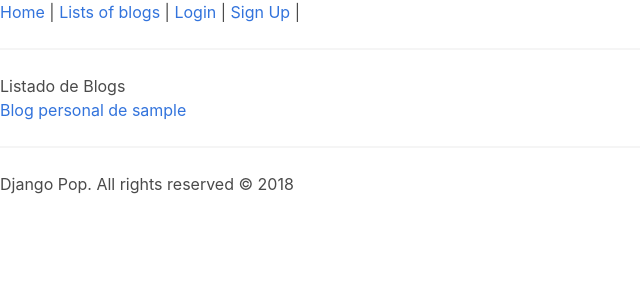
After one commit to MMartinOrtu/wordplease, a Django app: page /blogs in a window 1280 px wide. The commit adds this page. Shown: the top 300 px of the page, without its empty margins (0-640 px from the left). Run offline with Django 3.2, Linux system fonts and the light colour scheme; tables that the repository leaves empty hold one stand-in row (values such as "Sample post").

Commit message:
Creo las rutas de listado de blogs y lisatdo de post de un blog

```diff
--- a/posts/admin.py
+++ b/posts/admin.py
@@ -18,7 +18,7 @@ class PostAdmin(admin.ModelAdmin):
 
     def image_tag(self, obj):
         return mark_safe(
-            '<img src="{0}" alt="{1}" title="{1}" width="100" height="100">'.format(obj.image.url, obj.name)
+            '<img src="{0}" alt="{1}" title="{1}" width="100" height="100">'.format(obj.image.url, obj.image.name)
         )
 
     image_tag.short_description = 'Image'
--- a/posts/templates/posts/home.html
+++ b/posts/templates/posts/home.html
@@ -8,6 +8,8 @@
     <h1>Tu portal de blogs personales</h1>
     <hr>
     {% for post in posts %}
-        <a href="{% url 'post_detail' post.owner.username post.pk %}>{{ post }}"></a>
+        <a href="{% url 'post_detail' post.owner.username post.pk %}">
+            <p>Post {{post.title}}</p>
+        </a>
     {% endfor %}
 {% endblock %}
--- a/posts/templates/posts/post_detail.html
+++ b/posts/templates/posts/post_detail.html
@@ -5,6 +5,6 @@
 {% block main_title %}  {% endblock %}
 
  {% block main_body %}
-
+<p>{{post.body}}</p>
 
 {% endblock %}
--- a/project/urls.py
+++ b/project/urls.py
@@ -18,11 +18,15 @@ from django.conf.urls.static import static
 from django.contrib import admin
 from django.urls import path
 
-from posts.views import HomeView, PostDetailView, NewPostView
-from users.views import LoginView, LogoutView, SignUpView
+from posts.views import HomeView, PostDetailView, NewPostView, user_posts_list
+from users.views import LoginView, LogoutView, SignUpView, blogs_list
 urlpatterns = [
     path('admin/', admin.site.urls),
+
+
     path('blogs/<str:username>/<int:pk>', PostDetailView.as_view(), name="post_detail"),
+    path('blogs/<str:username>', user_posts_list, name="user_posts_list"),
+    path('blogs', blogs_list, name="blog_list"),
     path('new-post', NewPostView.as_view(), name="new-post"),
     path('login', LoginView.as_view(), name="login"),
     path('logout', LogoutView.as_view(), name="logout"),
--- a/ui/templates/base.html
+++ b/ui/templates/base.html
@@ -8,6 +8,7 @@
 <body>
     <nav>
         <a href="{% url 'home' %}">Home</a> |
+        <a href="{% url 'blog_list' %}">Lists of blogs</a> |
         {% if not user.is_authenticated %}
             <a href="{% url 'login' %}">Login</a> |
             <a href="{% url 'signup' %}">Sign Up</a> |
--- /dev/null
+++ b/users/templates/users/blogs_list.html
@@ -0,0 +1,15 @@
+{% extends "base.html" %}
+
+{% block head_title %} Listado de Blogs {% endblock %}
+
+{% block main_title %} Listado de Blogs {% endblock %}
+
+{% block main_body %}
+
+      {% for user in users %}
+        <a href="{% url 'user_posts_list' user.username %}">
+           <p>Blog personal de {{user.username}}</p>
+        </a>
+        {% endfor %}
+
+{% endblock %}
--- a/users/templates/users/login.html
+++ b/users/templates/users/login.html
@@ -1,10 +1,10 @@
 {% extends "base.html" %}
 
-{% block 'head_title' %} Login {% endblock %}
+{% block head_title %} Login {% endblock %}
 
 {% block main_title %} Login {% endblock %}
 
- {% block main_body %}
+{% block main_body %}
 
     <form method="post">
         {% csrf_token %}
--- a/users/views.py
+++ b/users/views.py
@@ -51,3 +51,9 @@ class SignUpView(View):
             form = SignUpForm()
 
         return render(request, 'users/signup.html', {'form': form})
+
+
+def blogs_list(request):
+    users = User.objects.all()
+    context = {'users': users}
+    return render(request, 'users/blogs_list.html', context)
```
Also changed, not shown: posts/views.py (+7 -0 lines), project/settings.py (line endings or trailing spaces).
